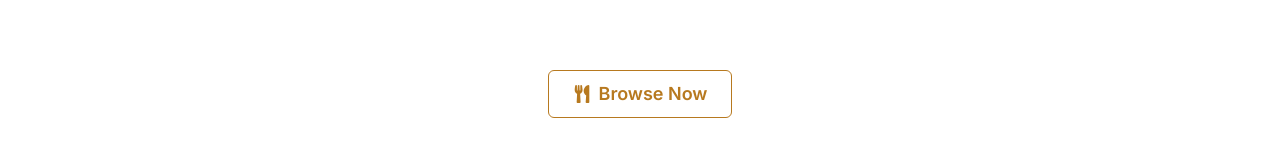
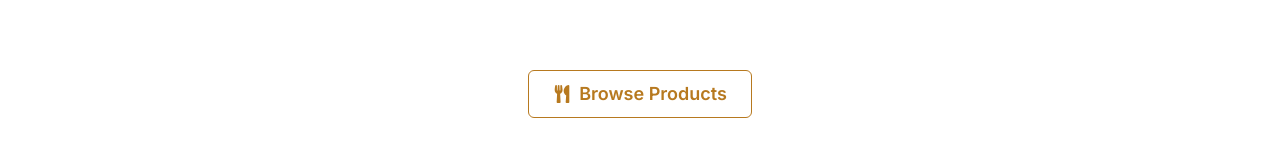
Before and after one commit to briannval/Easy-Pack-Official, a Next.js app: page /en/about in a window 1280 px wide. Shown: the part 1746-1914 px from the top of the page. Built offline with nearby package versions, Linux system fonts and the light colour scheme.

Commit message:
Added browse products CTA translation on about

```diff
--- a/messages/en.json
+++ b/messages/en.json
@@ -36,6 +36,9 @@
             "submitting": "Submitting...",
             "successtoast": "Message sent successfully!",
             "errortoast": "An unexpected error occurred."
+        },
+        "About": {
+            "productsCTA": "Browse Products"
         }
     }
 }
--- a/messages/id.json
+++ b/messages/id.json
@@ -36,6 +36,9 @@
             "submitting": "Mengirim...",
             "successtoast": "Pesan berhasil terkirim!",
             "errortoast": "Terjadi masalah yang tidak terduga."
-          }
+        },
+        "About": {
+            "productsCTA": "Telusuri Produk"
+        }
     }
 }
--- a/src/app/[locale]/about/page.tsx
+++ b/src/app/[locale]/about/page.tsx
@@ -5,9 +5,12 @@ import Qualities from "@/components/qualities";
 import { Button, Container, Icon, VStack } from "@chakra-ui/react";
 import { useRouter } from "next/navigation";
 import { FaUtensils } from "react-icons/fa";
+import { useTranslations, useLocale } from "next-intl";
 
 export default function About() {
   const router = useRouter();
+  const t = useTranslations("Pages.About");
+  const l = useLocale();
 
   return (
     <main>
@@ -18,15 +21,13 @@ export default function About() {
           <Faq />
           <Button
             mt="-12"
-            type="submit"
-            loadingText="Submitting..."
             size="lg"
             colorScheme="yellow"
             leftIcon={<Icon as={FaUtensils} />}
             variant={"outline"}
-            onClick={() => router.push("/products")}
+            onClick={() => router.push(`${l}/products`)}
           >
-            Browse Now
+            {t("productsCTA")}
           </Button>
         </VStack>
       </Container>
```
